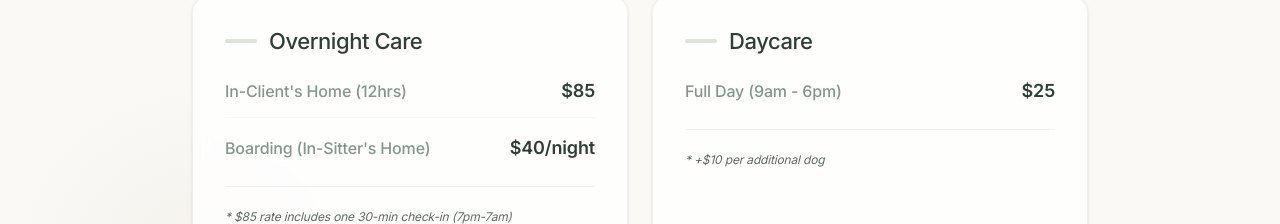
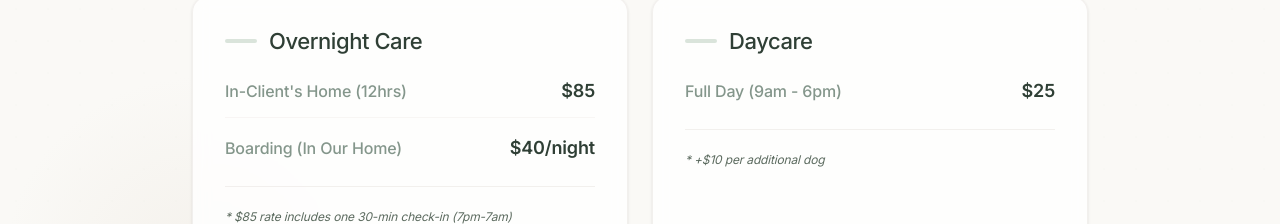
Before and after one commit to marcushatz/pamweb, a React (Vite) app: page / in a window 1280 px wide. Shown: the part 2740-2964 px from the top of the page. Built offline with nearby package versions, Linux system fonts and the light colour scheme.

Commit message:
Update pricing text and change selection color to charcoal

```diff
--- a/src/index.css
+++ b/src/index.css
@@ -97,7 +97,7 @@ p {
 
 /* Selection styling */
 ::selection {
-  background-color: var(--color-sage);
+  background-color: var(--color-charcoal);
   color: white;
 }
 
--- a/src/sections/Pricing.tsx
+++ b/src/sections/Pricing.tsx
@@ -59,7 +59,7 @@ const Pricing = () => {
             title: "Overnight Care",
             details: [
                 { label: "In-Client's Home (12hrs)", price: "$85" },
-                { label: "Boarding (In-Sitter's Home)", price: "$40/night" }
+                { label: "Boarding (In Our Home)", price: "$40/night" }
             ],
             notes: [
                 "$85 rate includes one 30-min check-in (7pm-7am)",
```
